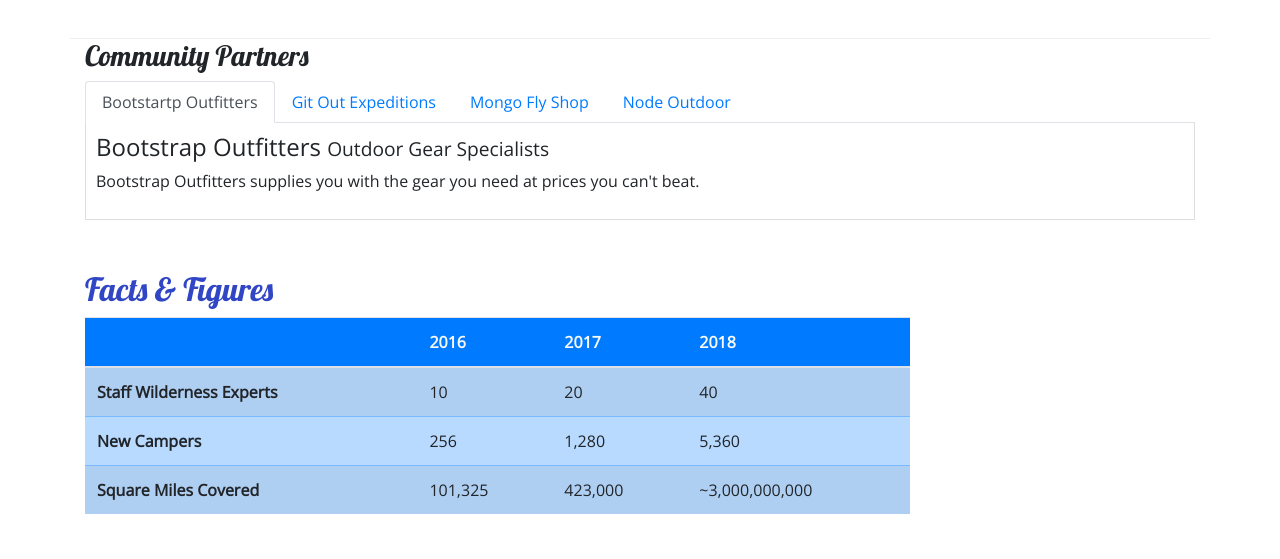
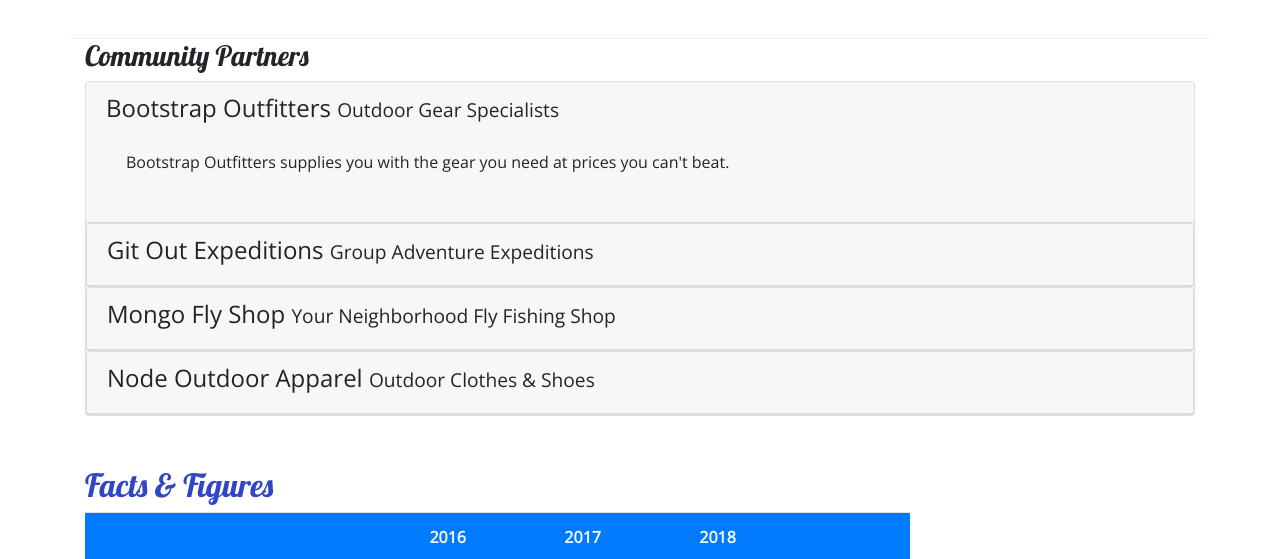
Before and after one commit to twsims/NumcampProject, a website: page aboutus.html in a window 1280 px wide. Shown: the part 790-1349 px from the top of the page. Drawn offline with nearby package versions, Linux system fonts and the light colour scheme.

Commit message:
Accordion

```diff
--- a/aboutus.html
+++ b/aboutus.html
@@ -99,18 +99,68 @@
         <div class ="row">
             <div class="col">
                 <h3>Community Partners</h3>
-                    <ul class="nav nav-tabs">
+
+<!--                <ul class="nav nav-tabs">
                         <li class="nav-item"><a class="nav-link active" href="#bootstrap" role="tab" data-toggle="tab"> Bootstartp Outfitters</a> </li>
                         <li class="nav-item"><a class="nav-link" href="#git" role="tab" data-toggle="tab"> Git Out Expeditions</a></li>
                         <li class="nav-item"><a class="nav-link" href="#mongo" role="tab" data-toggle="tab"> Mongo Fly Shop</a></li>
                         <li class="nav-item"><a class="nav-link" href="#node" role="tab" data-toggle="tab"> Node Outdoor</a></li>
-                    </ul>
-                <div class="tab-content">
-                    <div role="tabpanel" class="tab-pane fade show active" id="bootstrap">
-                        <h4>Bootstrap Outfitters <small>Outdoor Gear Specialists</small></h4>
+                    </ul> -->
+                <div id="accordion">
+                    <div class="card">
+                        <div role="tab" class="card-header">
+                            <h4><a data-toggle="collapse" data-target="#bootstrap">
+                                Bootstrap Outfitters <small>Outdoor Gear Specialists</small> </a>
+                            </h4>
+                            <div class="collapse show" id="bootstrap" data-parent="#accordion">
+                                <div class="card-body">
                                     <p class="d-none d-sm-block">Bootstrap Outfitters supplies you with the gear you need at prices you can't beat.</p>
                                 </div>
-                    <div role="tabpanel" class="tab-pane fade" id="git">
+                            </div>
+                        </div>
+                        <div class="card">
+                            <div role="tab" class="card-header">
+                                <h4>
+                                    <a class="collapsed" data-toggle="collapse" data-target="#git">
+                                        Git Out Expeditions <small>Group Adventure Expeditions</small>
+                                    </a>
+                                </h4>
+                                <div class="collapse" id="git" data-parent="#accordion">
+                                    <div class="card-body">
+                                        <p class="d-none d-sm-block">Join Git Out Expeditions to explore new horizons with a group of other adventurers!</p>
+                                   </div>
+                                </div>
+                            </div>
+                        </div>
+                        <div class="card">
+                            <div role="tab" class="card-header">
+                                <h4>
+                                    <a class="collapsed" data-toggle="collapse" data-target="#mongo">
+                                        Mongo Fly Shop <small>Your Neighborhood Fly Fishing Shop</small>
+                                    </a>
+                                </h4>
+                                <div class="collapse" id="mongo" data-parent="#accordion">
+                                    <div class="card-body">
+                                        <p class="d-none d-sm-block">Need a new fishing pole, a tacklebox, or flies of all kinds? Stop by Mongo Fly Shop.</p>
+                                    </div>
+                                </div>
+                            </div>
+                        </div>
+                        <div class="card">
+                            <div role="tab" class="card-header">
+                                <h4>
+                                    <a class="collapsed" data-toggle="collapse" data-target="#node">
+                                        Node Outdoor Apparel <small>Outdoor Clothes & Shoes</small>
+                                    </a>
+                                </h4>
+                                <div class="collapse" id="node" data-parent="#accordion">
+                                    <div class="card-body">
+                                        <p class="d-none d-sm-block">From polar fleeces to swimsuits, hiking boots to waders, a visit to Node will be sure to get you covered.</p>
+                                    </div>
+                                </div>
+                            </div>
+                        </div>
+                        <!-- <div role="tabpanel" class="tab-pane fade" id="git">
                             <h4>Git Out Expeditions <small>Group Adventure Expeditions</small></h4>
                             <p class="d-none d-sm-block">Join Git Out Expeditions to explore new horizons with a group of other adventurers!</p>
                         </div>
@@ -121,6 +171,7 @@
                         <div role="tabpanel" class="tab-pane fade" id="node">
                             <h4>Node Outdoor Apparel <small>Outdoor Clothes & Shoes</small></h4>
                             <p class="d-none d-sm-block">From polar fleeces to swimsuits, hiking boots to waders, a visit to Node will be sure to get you covered.</p>
+                        </div> -->
                     </div>
                 </div>
             </div>
--- a/css/styles.css
+++ b/css/styles.css
@@ -35,8 +35,13 @@ header h2 {
      background-color: #901CAD;
 }
 
-.tab-content {
+/* .tab-content {
     border: 1px solid #DDD;
     border-top: none;
     padding: 10px;
+}*/
+
+a, a:hover {
+    color: inherit;
+    text-decoration: none;
 }
```
Lines whose indentation alone changed are shown as unchanged.
